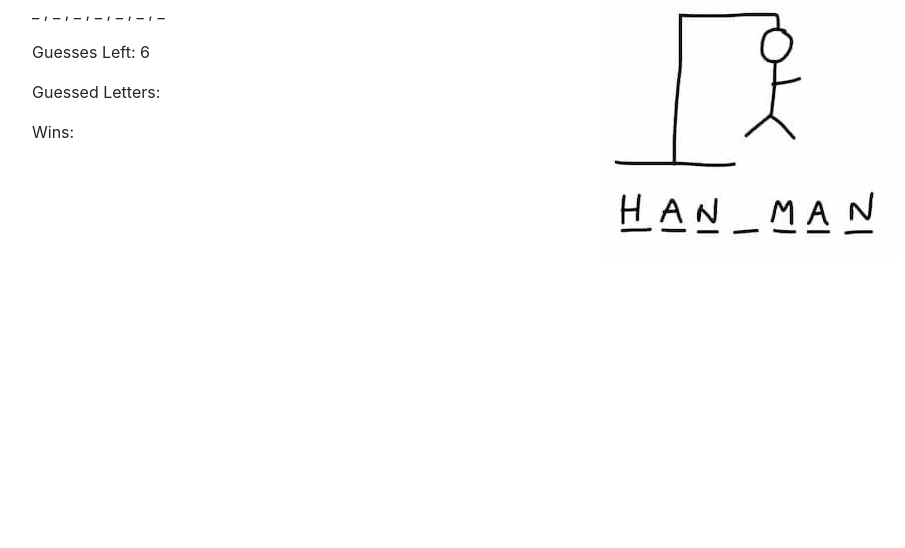
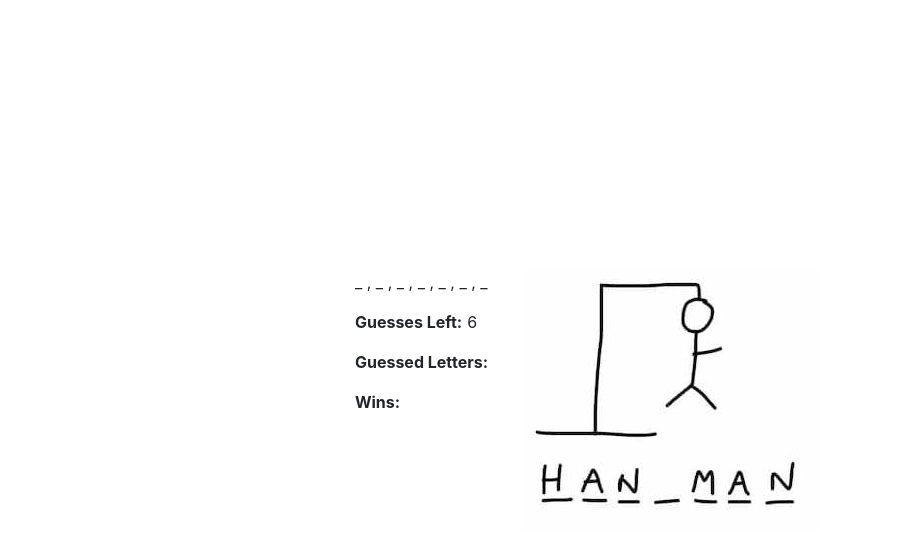
Before and after one commit to NJBOOT/hangman, a plain HTML site: page index.html in a window 1280 px wide. Shown: the whole page, without its empty margins (53-958 px from the left). Drawn offline with nearby package versions, Linux system fonts and the light colour scheme.

Commit message:
style changes

```diff
--- a/assets/css/style.css
+++ b/assets/css/style.css
@@ -0,0 +1,6 @@
+.container {
+    height: 100vh;
+    display: flex;
+    justify-content: center;
+    align-items: center;
+}
--- a/index.html
+++ b/index.html
@@ -6,6 +6,7 @@
     <meta name="viewport" content="width=device-width, initial-scale=1.0">
     <meta http-equiv="X-UA-Compatible" content="ie=edge">
     <title>Hangman</title>
+    <link rel="stylesheet" href="./assets/css/style.css">
     <!-- bootstrap -->
     <link rel="stylesheet" href="https://stackpath.bootstrapcdn.com/bootstrap/4.3.1/css/bootstrap.min.css"
         integrity="sha384-ggOyR0iXCbMQv3Xipma34MD+dH/1fQ784/j6cY/iJTQUOhcWr7x9JvoRxT2MZw1T" crossorigin="anonymous">
@@ -16,9 +17,9 @@
         <div class="row">
             <div class="col-sm">
                 <p id="word"></p>
-                <p>Guesses Left: <span id="guesses-left"></span></p>
-                <p>Guessed Letters: <span id="guessed"></span></p>
-                <p>Wins: <span id="wins"></span></p>
+                <p><strong>Guesses Left:</strong><span style="margin-left: 5px;" id="guesses-left"> </span></p>
+                <p><strong>Guessed Letters:</strong><span style="margin-left: 5px;" id="guessed"></span></p>
+                <p><strong>Wins:</strong><span style="margin-left: 5px;" id="wins"></span></p>
             </div>
             <div class="col-sm">
                 <img src="assets/hangman.jpg" alt="hangman">
```
